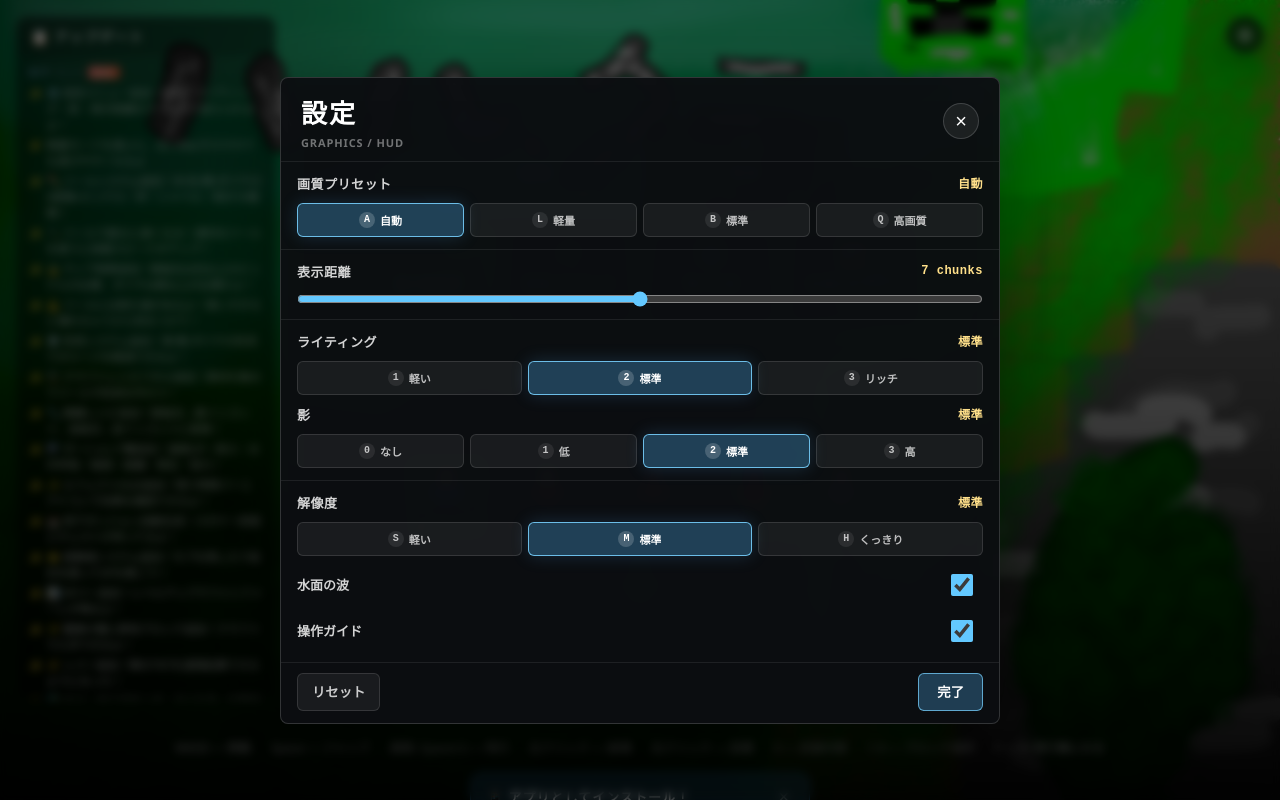
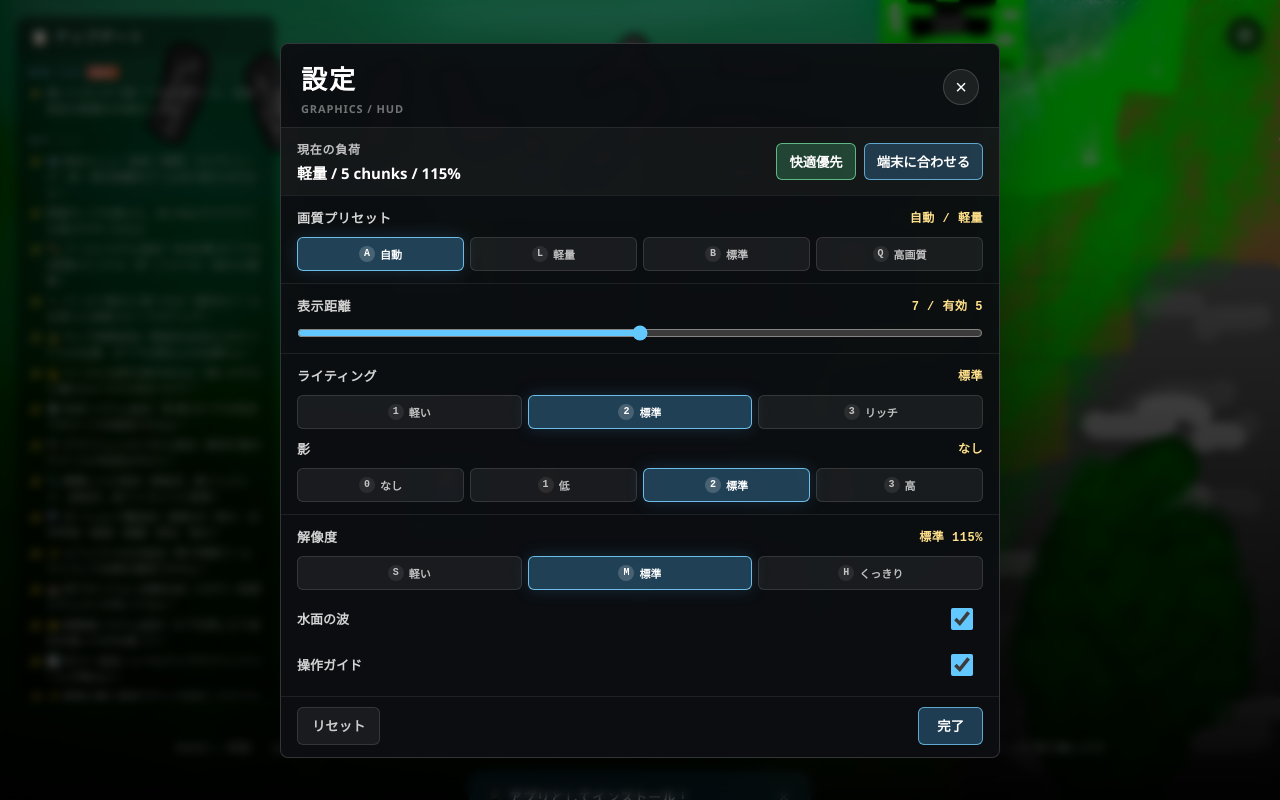
Before and after one commit to komei-alt/halcraft, a React (Vite) app in the folder halcraft/: page / in a window 1280 px wide. Both pictures are taken after a click on the button "設定". Built offline with nearby package versions, Linux system fonts and the light colour scheme; no server answers.

Commit message:
[CX] improve: 軽量設定の実効負荷を最適化

```diff
--- a/halcraft/src/components/BlockLights.tsx
+++ b/halcraft/src/components/BlockLights.tsx
@@ -133,6 +133,14 @@ export function BlockLights() {
   useFrame(({ camera, clock }) => {
     const elapsed = clock.getElapsedTime();
 
+    if (maxLights <= 0 || lightCollectRangeSq <= 0) {
+      activeClusters.current = [];
+      for (const light of lightsRef.current) {
+        if (light) light.visible = false;
+      }
+      return;
+    }
+
     // クラスタリングとソートは UPDATE_INTERVAL ごとに実行
     if (elapsed - lastUpdateTime.current >= UPDATE_INTERVAL) {
       lastUpdateTime.current = elapsed;
--- a/halcraft/src/components/WaterRenderer.tsx
+++ b/halcraft/src/components/WaterRenderer.tsx
@@ -2,12 +2,13 @@
 // 水面の波アニメーション + 半透明マテリアルで臨場感を出す
 // InstancedMesh を使用して大量の水ブロックを効率的に描画
 
-import { useMemo, useEffect, useRef } from 'react';
-import { useFrame } from '@react-three/fiber';
+import { useMemo, useEffect, useRef, useState } from 'react';
+import { useFrame, useThree } from '@react-three/fiber';
 import * as THREE from 'three';
-import { BLOCK_IDS } from '../types/blocks';
+import { BLOCK_IDS, CHUNK_SIZE, RENDER_DISTANCE } from '../types/blocks';
 import { useWorldStore } from '../stores/useWorldStore';
 import { useSettingsStore } from '../stores/useSettingsStore';
+import { getPerformanceProfile } from '../utils/performance';
 
 /** 水面シェーダーマテリアル（波アニメーション + 半透明） */
 function createWaterMaterial(): THREE.ShaderMaterial {
@@ -73,17 +74,25 @@ function createWaterMaterial(): THREE.ShaderMaterial {
 
 /** 共有boxGeometry（水ブロック用） */
 const waterGeometry = new THREE.BoxGeometry(1, 1, 1);
+const WATER_CENTER_UPDATE_INTERVAL_MS = 650;
 
 /** 水ブロックの InstancedMesh 描画 */
 export function WaterRenderer() {
   const meshRef = useRef<THREE.InstancedMesh>(null);
   const dummyRef = useRef(new THREE.Object3D());
+  const lastCenterUpdate = useRef(0);
   const material = useMemo(() => createWaterMaterial(), []);
+  const { camera } = useThree();
 
   const blockIndexVersion = useWorldStore((s) => s.blockIndexVersion);
   const getIndexedBlockPositions = useWorldStore((s) => s.getIndexedBlockPositions);
   const getBlock = useWorldStore((s) => s.getBlock);
+  useSettingsStore((s) => s.graphicsPreset);
+  useSettingsStore((s) => s.renderDistance);
   const waterAnimation = useSettingsStore((s) => s.waterAnimation);
+  const performanceProfile = getPerformanceProfile();
+  const visibleDistance = Math.min(RENDER_DISTANCE, performanceProfile.visibleChunkRadius + 1);
+  const [cameraChunk, setCameraChunk] = useState({ cx: 0, cz: 0 });
 
   const waterPositions = useMemo(() => {
     // blockIndexVersion は索引更新時にこのメモを作り直すためのトリガー
@@ -92,6 +101,12 @@ export function WaterRenderer() {
     const indexedWater = getIndexedBlockPositions(BLOCK_IDS.WATER);
 
     for (const pos of indexedWater) {
+      const chunkX = Math.floor(pos.x / CHUNK_SIZE);
+      const chunkZ = Math.floor(pos.z / CHUNK_SIZE);
+      if (Math.max(Math.abs(chunkX - cameraChunk.cx), Math.abs(chunkZ - cameraChunk.cz)) > visibleDistance) {
+        continue;
+      }
+
       // 空気に隣接する水ブロックのみ描画（埋もれた水は不要）
       const hasExposedFace =
         getBlock(pos.x, pos.y + 1, pos.z) !== BLOCK_IDS.WATER ||
@@ -106,7 +121,7 @@ export function WaterRenderer() {
     }
 
     return new Float32Array(positions);
-  }, [blockIndexVersion, getBlock, getIndexedBlockPositions]);
+  }, [blockIndexVersion, cameraChunk.cx, cameraChunk.cz, getBlock, getIndexedBlockPositions, visibleDistance]);
 
   const count = waterPositions.length / 3;
 
@@ -130,6 +145,18 @@ export function WaterRenderer() {
   // 毎フレーム time uniform を更新（Three.js のマテリアル副作用）
   /* eslint-disable react-hooks/immutability */
   useFrame((_, delta) => {
+    const now = performance.now();
+    if (now - lastCenterUpdate.current >= WATER_CENTER_UPDATE_INTERVAL_MS) {
+      lastCenterUpdate.current = now;
+      const nextCx = Math.floor(camera.position.x / CHUNK_SIZE);
+      const nextCz = Math.floor(camera.position.z / CHUNK_SIZE);
+      setCameraChunk((current) => (
+        current.cx === nextCx && current.cz === nextCz
+          ? current
+          : { cx: nextCx, cz: nextCz }
+      ));
+    }
+
     if (!waterAnimation) return;
     const waterMaterial = meshRef.current?.material;
     if (waterMaterial instanceof THREE.ShaderMaterial) {
--- a/halcraft/src/components/ui/SettingsMenu.tsx
+++ b/halcraft/src/components/ui/SettingsMenu.tsx
@@ -10,6 +10,7 @@ import {
   type ShadowQuality,
 } from '../../stores/useSettingsStore';
 import { isTouchDevice } from '../../utils/device';
+import { getPerformanceProfile, type PerformanceTier } from '../../utils/performance';
 
 interface SettingsButtonProps {
   variant: 'menu' | 'hud';
@@ -91,6 +92,24 @@ const resolutionOptions: Array<SegmentOption<ResolutionScale>> = [
   { value: 'balanced', label: '標準', icon: 'M' },
   { value: 'crisp', label: 'くっきり', icon: 'H' },
 ];
+
+const tierLabels: Record<PerformanceTier, string> = {
+  low: '軽量',
+  balanced: '標準',
+  high: '高画質',
+};
+
+const quickButtonStyle: CSSProperties = {
+  minHeight: 36,
+  padding: '8px 12px',
+  borderRadius: 6,
+  border: '1px solid rgba(120, 210, 255, 0.72)',
+  background: 'rgba(70, 155, 210, 0.28)',
+  color: '#fff',
+  fontWeight: 900,
+  cursor: 'pointer',
+  whiteSpace: 'nowrap',
+};
 
 function Segment<T extends string>({
   value,
@@ -245,6 +264,18 @@ export function SettingsMenu({ open, onClose }: SettingsMenuProps) {
   const setShowControlsGuide = useSettingsStore((s) => s.setShowControlsGuide);
   const resetSettings = useSettingsStore((s) => s.resetSettings);
   const isTouch = isTouchDevice();
+  const performanceProfile = getPerformanceProfile();
+  const presetLabel = presetOptions.find((o) => o.value === graphicsPreset)?.label ?? graphicsPreset;
+  const presetValueLabel = graphicsPreset === 'auto'
+    ? `${presetLabel} / ${tierLabels[performanceProfile.tier]}`
+    : presetLabel;
+  const renderDistanceLabel = performanceProfile.visibleChunkRadius === renderDistance
+    ? `${renderDistance} chunks`
+    : `${renderDistance} / 有効 ${performanceProfile.visibleChunkRadius}`;
+  const shadowLabel = performanceProfile.shadowsEnabled
+    ? shadowOptions.find((o) => o.value === shadowQuality)?.label
+    : 'なし';
+  const resolutionLabel = `${resolutionOptions.find((o) => o.value === resolutionScale)?.label} ${Math.round(performanceProfile.maxDpr * 100)}%`;
 
   useEffect(() => {
     if (!open) return undefined;
@@ -334,10 +365,69 @@ export function SettingsMenu({ open, onClose }: SettingsMenuProps) {
           </button>
         </div>
 
+        <div style={{
+          display: 'grid',
+          gridTemplateColumns: isTouch ? '1fr' : '1fr auto',
+          alignItems: 'center',
+          gap: 12,
+          padding: '12px 16px',
+          borderTop: '1px solid rgba(255, 255, 255, 0.08)',
+          background: 'rgba(255, 255, 255, 0.035)',
+        }}>
+          <div style={{ minWidth: 0 }}>
+            <div style={{
+              color: 'rgba(255, 255, 255, 0.74)',
+              fontSize: 12,
+              fontWeight: 900,
+              letterSpacing: '0.06em',
+            }}>
+              現在の負荷
+            </div>
+            <div style={{
+              marginTop: 4,
+              color: '#fff',
+              fontSize: isTouch ? 14 : 15,
+              fontWeight: 900,
+              letterSpacing: 0,
+            }}>
+              {tierLabels[performanceProfile.tier]} / {performanceProfile.visibleChunkRadius} chunks / {Math.round(performanceProfile.maxDpr * 100)}%
+            </div>
+          </div>
+          <div style={{
+            display: 'flex',
+            gap: 8,
+            flexWrap: 'wrap',
+            justifyContent: isTouch ? 'stretch' : 'flex-end',
+          }}>
+            <button
+              type="button"
+              onClick={() => applyGraphicsPreset('light')}
+              style={{
+                ...quickButtonStyle,
+                flex: isTouch ? '1 1 130px' : '0 0 auto',
+                background: 'rgba(70, 175, 120, 0.30)',
+                borderColor: 'rgba(120, 235, 165, 0.70)',
+              }}
+            >
+              快適優先
+            </button>
+            <button
+              type="button"
+              onClick={() => applyGraphicsPreset('auto')}
+              style={{
+                ...quickButtonStyle,
+                flex: isTouch ? '1 1 130px' : '0 0 auto',
+              }}
+            >
+              端末に合わせる
+            </button>
+          </div>
+        </div>
+
         <div style={sectionStyle}>
           <div style={labelStyle}>
             <span>画質プリセット</span>
-            <span style={valueStyle}>{presetOptions.find((o) => o.value === graphicsPreset)?.label}</span>
+            <span style={valueStyle}>{presetValueLabel}</span>
           </div>
           <Segment value={graphicsPreset} options={presetOptions} onChange={applyGraphicsPreset} />
         </div>
@@ -345,7 +435,7 @@ export function SettingsMenu({ open, onClose }: SettingsMenuProps) {
         <div style={sectionStyle}>
           <div style={labelStyle}>
             <span>表示距離</span>
-            <span style={valueStyle}>{renderDistance} chunks</span>
+            <span style={valueStyle}>{renderDistanceLabel}</span>
           </div>
           <input
             type="range"
@@ -383,7 +473,7 @@ export function SettingsMenu({ open, onClose }: SettingsMenuProps) {
           <div style={{ display: 'grid', gap: 10 }}>
             <div style={labelStyle}>
               <span>影</span>
-              <span style={valueStyle}>{shadowOptions.find((o) => o.value === shadowQuality)?.label}</span>
+              <span style={valueStyle}>{shadowLabel}</span>
             </div>
             <Segment
               value={shadowQuality}
@@ -403,7 +493,7 @@ export function SettingsMenu({ open, onClose }: SettingsMenuProps) {
           <div style={{ display: 'grid', gap: 10 }}>
             <div style={labelStyle}>
               <span>解像度</span>
-              <span style={valueStyle}>{resolutionOptions.find((o) => o.value === resolutionScale)?.label}</span>
+              <span style={valueStyle}>{resolutionLabel}</span>
             </div>
             <Segment
               value={resolutionScale}
--- a/halcraft/src/data/updateLog.ts
+++ b/halcraft/src/data/updateLog.ts
@@ -44,6 +44,12 @@ export const UPDATE_ICONS: Record<UpdateType, string> = {
  * 既存の日付エントリの items に追記してもOK。
  */
 export const UPDATES: UpdateGroup[] = [
+  {
+    date: '2026-05-09',
+    items: [
+      { type: 'improve', text: '重いときにすぐ軽くできるボタンと、自動設定の軽量化を強化したよ' },
+    ],
+  },
   {
     date: '2026-05-07',
     items: [
--- a/halcraft/src/utils/performance.ts
+++ b/halcraft/src/utils/performance.ts
@@ -62,18 +62,18 @@ function getPresetTier(preset: GraphicsPreset): PerformanceTier {
 const BASE_PROFILES: Record<PerformanceTier, PerformanceProfile> = {
   low: {
     tier: 'low',
-    shadowsEnabled: true,
-    maxDpr: 1.15,
+    shadowsEnabled: false,
+    maxDpr: 1,
     cameraFar: 220,
     visibleChunkRadius: 5,
-    initialRenderDistance: 6,
-    maxChunksPerFrame: 2,
-    chunkGenerationBudgetMs: 2.5,
+    initialRenderDistance: 5,
+    maxChunksPerFrame: 1,
+    chunkGenerationBudgetMs: 2,
     maxDynamicLights: 6,
     lightCollectRange: 32,
-    shadowMapSize: 768,
-    shadowCameraSize: 36,
-    shadowCameraFar: 110,
+    shadowMapSize: 0,
+    shadowCameraSize: 0,
+    shadowCameraFar: 0,
   },
   balanced: {
     tier: 'balanced',
@@ -108,9 +108,15 @@ const BASE_PROFILES: Record<PerformanceTier, PerformanceProfile> = {
 };
 
 function getMaxDpr(scale: ResolutionScale, tier: PerformanceTier): number {
-  if (scale === 'performance') return 1.1;
-  if (scale === 'crisp') return tier === 'high' ? 1.8 : 1.55;
-  return tier === 'high' ? 1.45 : 1.35;
+  if (scale === 'performance') return 1;
+  if (scale === 'crisp') {
+    if (tier === 'high') return 1.8;
+    if (tier === 'balanced') return 1.5;
+    return 1.25;
+  }
+  if (tier === 'high') return 1.45;
+  if (tier === 'balanced') return 1.3;
+  return 1.15;
 }
 
 function applyLightingQuality(profile: PerformanceProfile, quality: LightingQuality): PerformanceProfile {
@@ -164,25 +170,23 @@ function applyShadowQuality(profile: PerformanceProfile, quality: ShadowQuality)
     };
   }
 
-  return {
-    ...profile,
-    shadowsEnabled: true,
-    shadowMapSize: 1024,
-    shadowCameraSize: 46,
-    shadowCameraFar: 140,
-  };
+  return profile;
 }
 
 export function getPerformanceProfile(): PerformanceProfile {
   const settings = useSettingsStore.getState();
   const tier = getPresetTier(settings.graphicsPreset);
+  const baseProfile = BASE_PROFILES[tier];
+  const effectiveRenderDistance = settings.graphicsPreset === 'auto'
+    ? Math.min(settings.renderDistance, baseProfile.visibleChunkRadius)
+    : settings.renderDistance;
 
   let profile: PerformanceProfile = {
-    ...BASE_PROFILES[tier],
+    ...baseProfile,
     tier,
-    visibleChunkRadius: settings.renderDistance,
-    initialRenderDistance: Math.max(4, Math.min(settings.renderDistance + 1, 10)),
-    cameraFar: Math.max(180, settings.renderDistance * 38),
+    visibleChunkRadius: effectiveRenderDistance,
+    initialRenderDistance: Math.max(4, Math.min(effectiveRenderDistance + (tier === 'low' ? 0 : 1), 10)),
+    cameraFar: Math.max(160, effectiveRenderDistance * 38),
     maxDpr: getMaxDpr(settings.resolutionScale, tier),
   };
 
```
